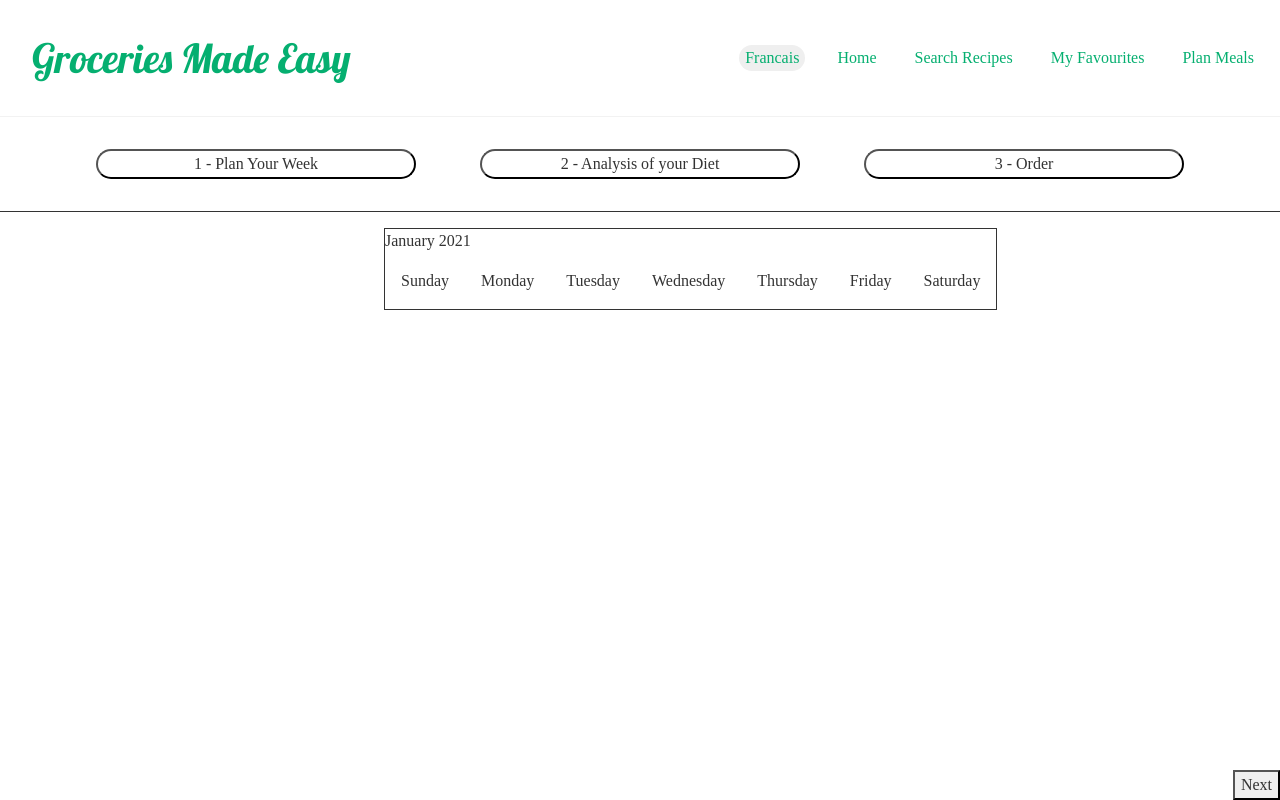
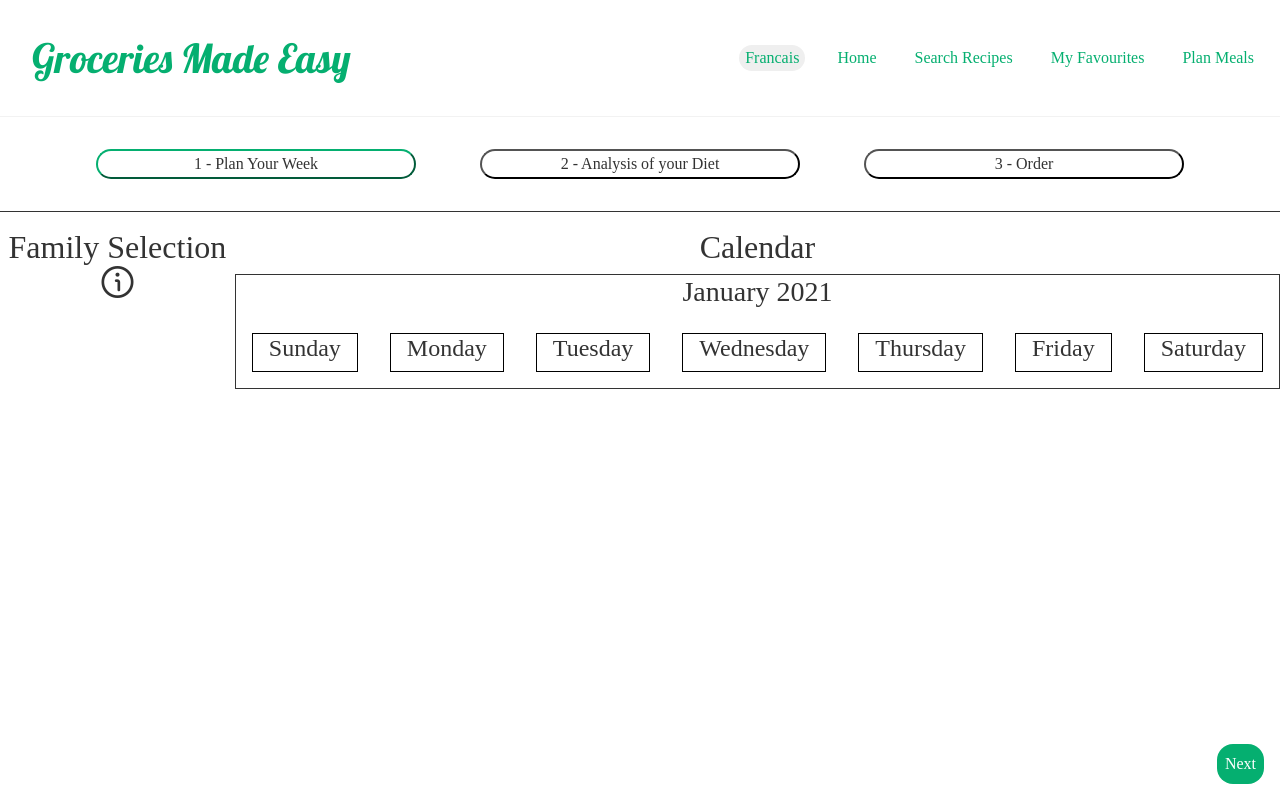
Before and after one commit to sebastiengrd/SEG3125-labs, a React (Create React App) app in the folder lab9/lab9/: page /plan in a window 1280 px wide. Built offline with nearby package versions, Linux system fonts and the light colour scheme; a web font is replaced by a local one.

Commit message:
added help button

```diff
--- a/lab9/lab9/src/CalendarDay.js
+++ b/lab9/lab9/src/CalendarDay.js
@@ -1,5 +1,5 @@
 import { LanguageContext } from "./context/LanguageContext";
-import { useContext } from "react";
+import { useContext, useState } from "react";
 import MealCard from "./MealCard";
 import { MealSelectionContext } from "./context/MealSelectionContext";
 
@@ -10,12 +10,27 @@ const CalendarDay = (opt) => {
 
     const day = opt.day;
 
+    const activeDay = opt.currentActiveDay;
+    const setActiveDay = opt.setCurrentActiveDay;
+    const parentClickEvent = opt.clickEvent
+
     const day_style = {
         borderStyle: "solid",
         borderWidth: "1px",
         padding: "1rem",
         display: "flex",
         flexDirection: "column",
+
+    }
+
+
+    const handleClickOnDay = (e) => {
+        if(activeDay != day) {
+            setActiveDay(day);
+            parentClickEvent();
+        } else {
+            setActiveDay(-1)
+        }
 
     }
 
@@ -26,9 +41,12 @@ const CalendarDay = (opt) => {
     return (
         <div className="calendarDay" style={{
             margin:"1rem",
-
+            borderColor: activeDay==day? "red" : "black",
+            borderWidth: "1px",
+            borderStyle: "solid",
         }}>
-            <div className="dayName">
+            <div className="dayName" value={day} onClick={handleClickOnDay} style={{padding: "0rem 1rem"}}>
+                <h4 style={{textAlign: "center"}}>
                     {day==0 && <div>{language=="En"? "Sunday" : "Dimanche"}</div>}
                     {day==1 && <div>{language=="En"? "Monday" : "Lundi"}</div>}
                     {day==2 && <div>{language=="En"? "Tuesday" : "Mardi"}</div>}
@@ -36,6 +54,7 @@ const CalendarDay = (opt) => {
                     {day==4 && <div>{language=="En"? "Thursday" : "Jeudi"}</div>}
                     {day==5 && <div>{language=="En"? "Friday" : "Vendredi"}</div>}
                     {day==6 && <div>{language=="En"? "Saturday" : "Samedi"}</div>}
+                </h4>
             </div>
             <div className="dayContent">
                 {meals["meals"].map((m) => (
--- a/lab9/lab9/src/ContactInfos.js
+++ b/lab9/lab9/src/ContactInfos.js
@@ -10,8 +10,7 @@ const ContactInfos = () => {
             top: "30vh",
             width: "100%",
             display: "flex",
-            justifyContent: "center"
-
+            justifyContent: "center",
         }}>
 
             <Form>
@@ -59,7 +58,7 @@ const ContactInfos = () => {
 
                 </Row>
 
-
+                <Button className="generic-button">Order Now</Button>
 
 
 
--- a/lab9/lab9/src/MealCard.js
+++ b/lab9/lab9/src/MealCard.js
@@ -11,6 +11,15 @@ const MealCard = (props) => {
     const {language, setLanguage} = useContext(LanguageContext);
     const {meals, setMeals} = useContext(MealSelectionContext);
 
+    const parentHandleClick = props.parentHandleClick;
+
+    const handleClick = (e) => {
+        if(e.target.localName != "button") {
+            if(parentHandleClick != undefined) {
+                parentHandleClick(meal);
+            }
+        }
+    }
 
     const handleAddFavourite = () => {
         let mealsCopy = cloneDeep(meals);
@@ -22,7 +31,7 @@ const MealCard = (props) => {
     }
 
     return (
-        <div className="meal-card" style={{
+        <div className="meal-card" onClick={handleClick} style={{
             borderWidth: "1px",
             borderStyle: "solid",
             maxWidth: "20rem",
@@ -34,6 +43,7 @@ const MealCard = (props) => {
             margin: "2rem",
             backgroundColor: "white",
             borderRadius: "1rem",
+            borderColor: "#05af70"
         }}>
             <h3>
             { language==="En" ? meal["name"]["En"]: meal["name"]["Fr"] }
@@ -44,7 +54,7 @@ const MealCard = (props) => {
                 padding: "1rem"
             }} />
             <br /><br />
-            {<button onClick={handleAddFavourite}>{ language==="En" ? (meal.favourite? "Remove Favourite": "Add Favourite"): (meal.favourite? "Retirer favorit": "Ajouter aux favorits")}</button>}
+            {<button className="generic-button" onClick={handleAddFavourite}>{ language==="En" ? (meal.favourite? "Remove Favourite": "Add Favourite"): (meal.favourite? "Retirer favorit": "Ajouter aux favorits")}</button>}
         </div>
      );
 }
--- a/lab9/lab9/src/PlanBottomSection.js
+++ b/lab9/lab9/src/PlanBottomSection.js
@@ -31,12 +31,12 @@ const PlanBottomSection = () => {
         }}>
             <div>
 
-                {plan.active > 0 && <button onClick={handlePreviousClick}>Previous</button>}
+                {plan.active > 0 && <button className="generic-button" onClick={handlePreviousClick}>Previous</button>}
             </div>
 
             <div>
 
-                { plan.active < 2 && <button onClick={handleNextClick}>Next</button>}
+                { plan.active < 2 && <button className="generic-button" onClick={handleNextClick}>Next</button>}
             </div>
         </div>
      );
--- a/lab9/lab9/src/PlanMiddleSection.js
+++ b/lab9/lab9/src/PlanMiddleSection.js
@@ -13,6 +13,7 @@ const PlanMiddleSection = () => {
     return (
         <div className="plan-middle-section-container" style={{
             flexBasis: "auto",
+            flexGrow: "1",
 
         }}>
             {plan.active==0 && <WeekPlaning />}
--- a/lab9/lab9/src/PlanTopBar.js
+++ b/lab9/lab9/src/PlanTopBar.js
@@ -28,7 +28,9 @@ const PlanTopBar = () => {
         }}>
             {plan["pages"].map((page) => (
                 <div>
-                    <button onClick={handleClick} id={page.id}>{page.id+1 + " - " + page["title"]}</button>
+                    <button onClick={handleClick} id={page.id} style={{
+                        borderColor: plan.active == page.id? "#05af70" : "black",
+                    }}>{page.id+1 + " - " + page["title"]}</button>
                 </div>
             ))}
         </div>
--- a/lab9/lab9/src/WeekPlaning.js
+++ b/lab9/lab9/src/WeekPlaning.js
@@ -2,14 +2,53 @@ import { useContext } from "react";
 import { MealSelectionContext } from "./context/MealSelectionContext";
 import MealCard from "./MealCard";
 import CalendarDay from "./CalendarDay";
+import { useState } from "react";
+import cloneDeep from "lodash.clonedeep";
+import Popover from "react-bootstrap/Popover";
+import  "react-bootstrap/Popover/";
+import Button from "react-bootstrap/Button";
+import OverlayTrigger from "react-bootstrap/OverlayTrigger";
 
 const WeekPlaning = () => {
 
     const {meals, setMeals} = useContext(MealSelectionContext);
 
+    const [activeDay, setActiveDay] = useState(-1);
+
+
     const shouldShow = (meal) => {
         return meal.favourite;
     }
+
+    const handleClickeventOnDay = () => {
+        console.log("es")
+    }
+
+    const handleClickOnMealsFavourite = (meal) => {
+        if(activeDay > -1) {
+            let mealsCopy = cloneDeep(meals);
+
+            mealsCopy["meals"].map((m) => {
+                if(m.id === meal.id) {m.days.push(activeDay)}
+            })
+
+            setMeals(mealsCopy);
+        }
+    }
+
+    const Help = () => (
+        <OverlayTrigger trigger="click" placement="right" overlay={popover}>
+          <i className="fi-rr-info"></i>
+        </OverlayTrigger>
+      );
+
+    const popover = (
+        <Popover id="popover-basic" style={{
+            padding: "1rem"
+        }}>
+            At the right, there are all the selections of your family. If you want to add a meal to the calendar, click on a day and it should appear red. Then, click on a meal. The meal should be added to the day.
+        </Popover>
+    );
 
 
 
@@ -20,15 +59,15 @@ const WeekPlaning = () => {
             display: "flex",
             flexDirection: "row",
         }}>
-            <div style={{
-                minWidth: "30vw",
-            }}>
+            <div>
+                <h2 style={{textAlign: "center"}}>Family Selection <Help /></h2>
                 {meals["meals"].map((m) => (
 
-                    shouldShow(m) && <MealCard meal={m} />
+                    shouldShow(m) && <MealCard meal={m} parentHandleClick={handleClickOnMealsFavourite} />
                 ))}
             </div>
             <div>
+                <h2 style={{textAlign: "center"}}>Calendar</h2>
 
                 <div className="calendar-container" style={{
                     borderWidth: "1px",
@@ -36,20 +75,21 @@ const WeekPlaning = () => {
                     display: "flex",
                     flexDirection: "column",
                 }}>
+
                     <div className="calendar-info-section">
-                        January 2021
+                        <h3 style={{textAlign: "center"}}>January 2021</h3>
                     </div>
                     <div className="calendar-days-section" style={{
                         display: "flex",
                         flexDirection: "row",
                     }}>
-                        <CalendarDay day={0} />
-                        <CalendarDay day={1} />
-                        <CalendarDay day={2} />
-                        <CalendarDay day={3} />
-                        <CalendarDay day={4} />
-                        <CalendarDay day={5} />
-                        <CalendarDay day={6} />
+                        <CalendarDay day={0} currentActiveDay={activeDay} setCurrentActiveDay={setActiveDay} clickEvent={handleClickeventOnDay} />
+                        <CalendarDay day={1} currentActiveDay={activeDay} setCurrentActiveDay={setActiveDay} clickEvent={handleClickeventOnDay} />
+                        <CalendarDay day={2} currentActiveDay={activeDay} setCurrentActiveDay={setActiveDay} clickEvent={handleClickeventOnDay} />
+                        <CalendarDay day={3} currentActiveDay={activeDay} setCurrentActiveDay={setActiveDay} clickEvent={handleClickeventOnDay} />
+                        <CalendarDay day={4} currentActiveDay={activeDay} setCurrentActiveDay={setActiveDay} clickEvent={handleClickeventOnDay} />
+                        <CalendarDay day={5} currentActiveDay={activeDay} setCurrentActiveDay={setActiveDay} clickEvent={handleClickeventOnDay} />
+                        <CalendarDay day={6} currentActiveDay={activeDay} setCurrentActiveDay={setActiveDay} clickEvent={handleClickeventOnDay} />
                     </div>
 
                 </div>
--- a/lab9/lab9/src/index.css
+++ b/lab9/lab9/src/index.css
@@ -118,3 +118,19 @@ code {
   border-radius: 3rem;
   background-color: white;
 }
+
+.generic-button {
+  background-color: #05af70;
+  border-width: 0;
+  color: white;
+  padding: 0.5rem;
+  border-radius: 1rem;
+  margin: 1rem;
+
+}
+
+.generic-button:hover {
+  background-color: #b6f5de;
+  color: black;
+  border-width: 0;
+}
```
Lines whose indentation alone changed are shown as unchanged.
